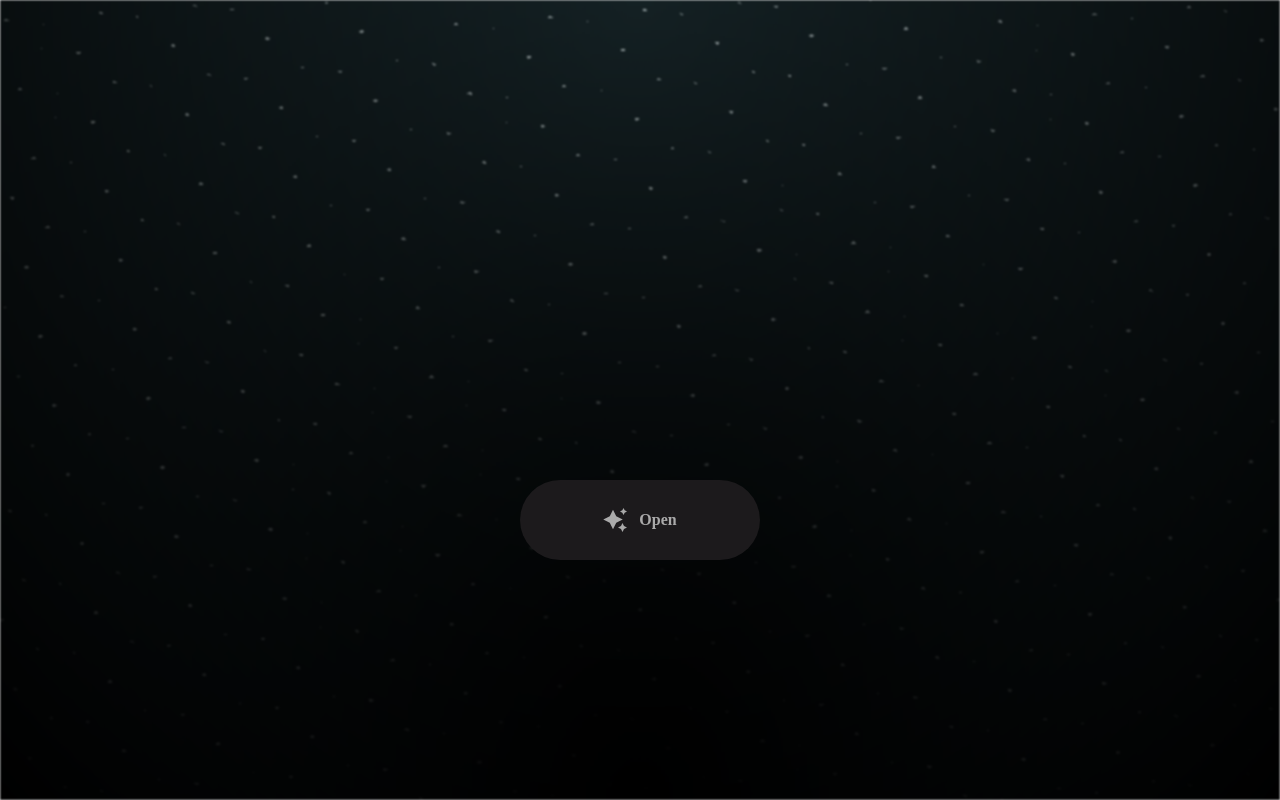
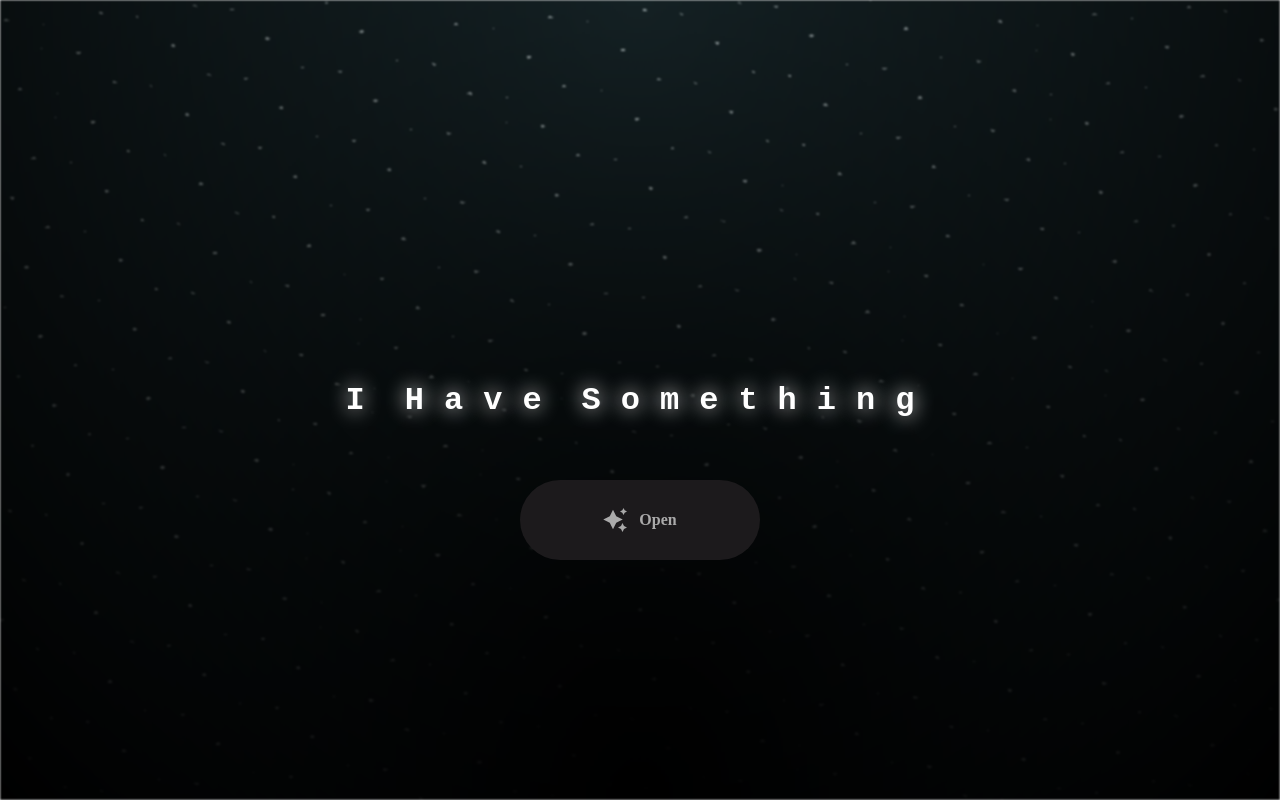
Before and after one commit to sasng885/testing-host, a plain HTML site: page index.html in a window 1280 px wide. Drawn offline with Linux system fonts and the light colour scheme.

Commit message:
Update index.html

```diff
--- a/index.html
+++ b/index.html
@@ -15,7 +15,7 @@
   <div class="night"></div>
 
   <!-- Title -->
-  <h1 class="I LOVE YOU MY BAE SHAI"></h1>
+  <h1 class="title"></h1>
 
   <!-- Button -->
   <div style="position: absolute; top: 60vh; width: 100%; display: flex; justify-content: center;">
```
